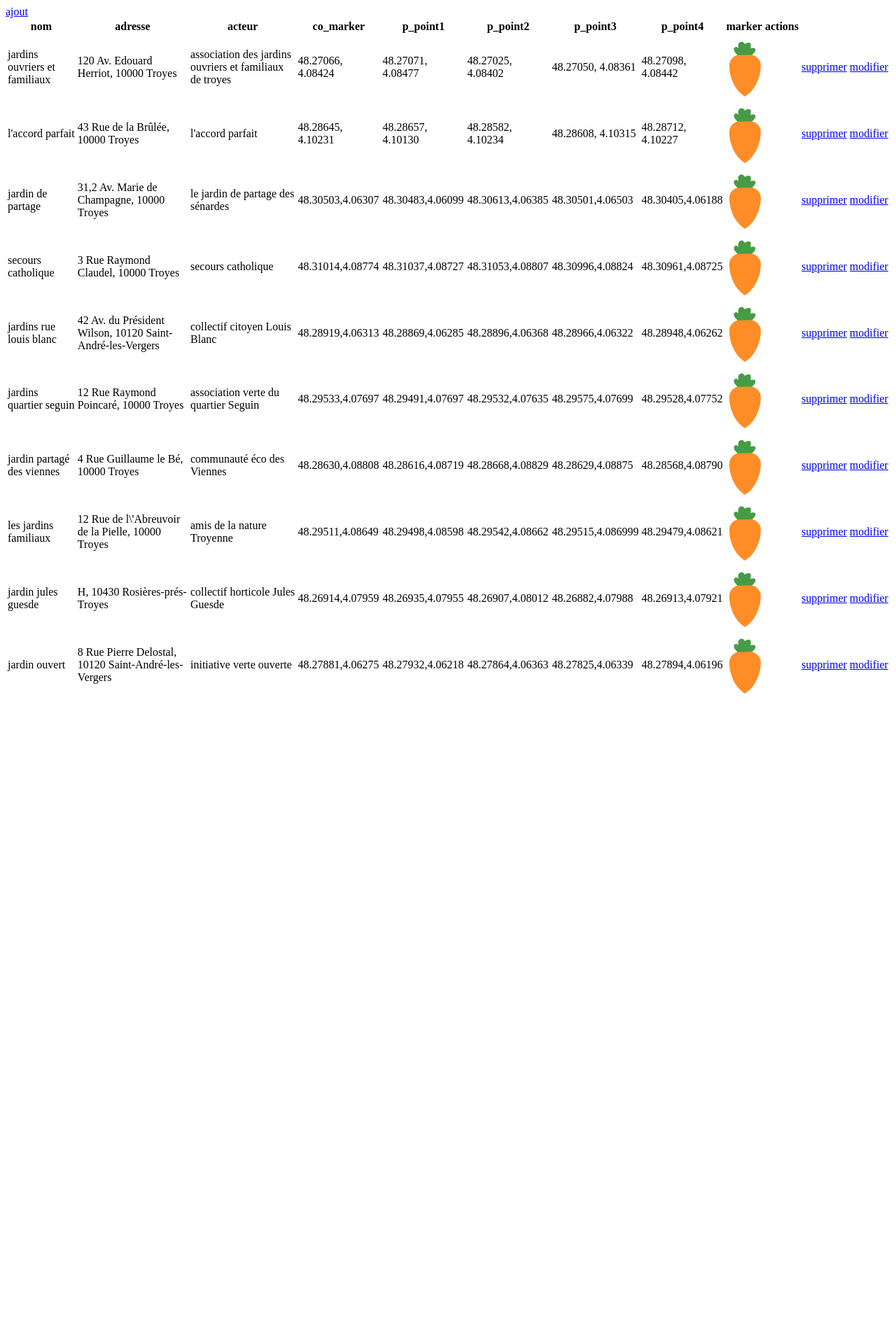
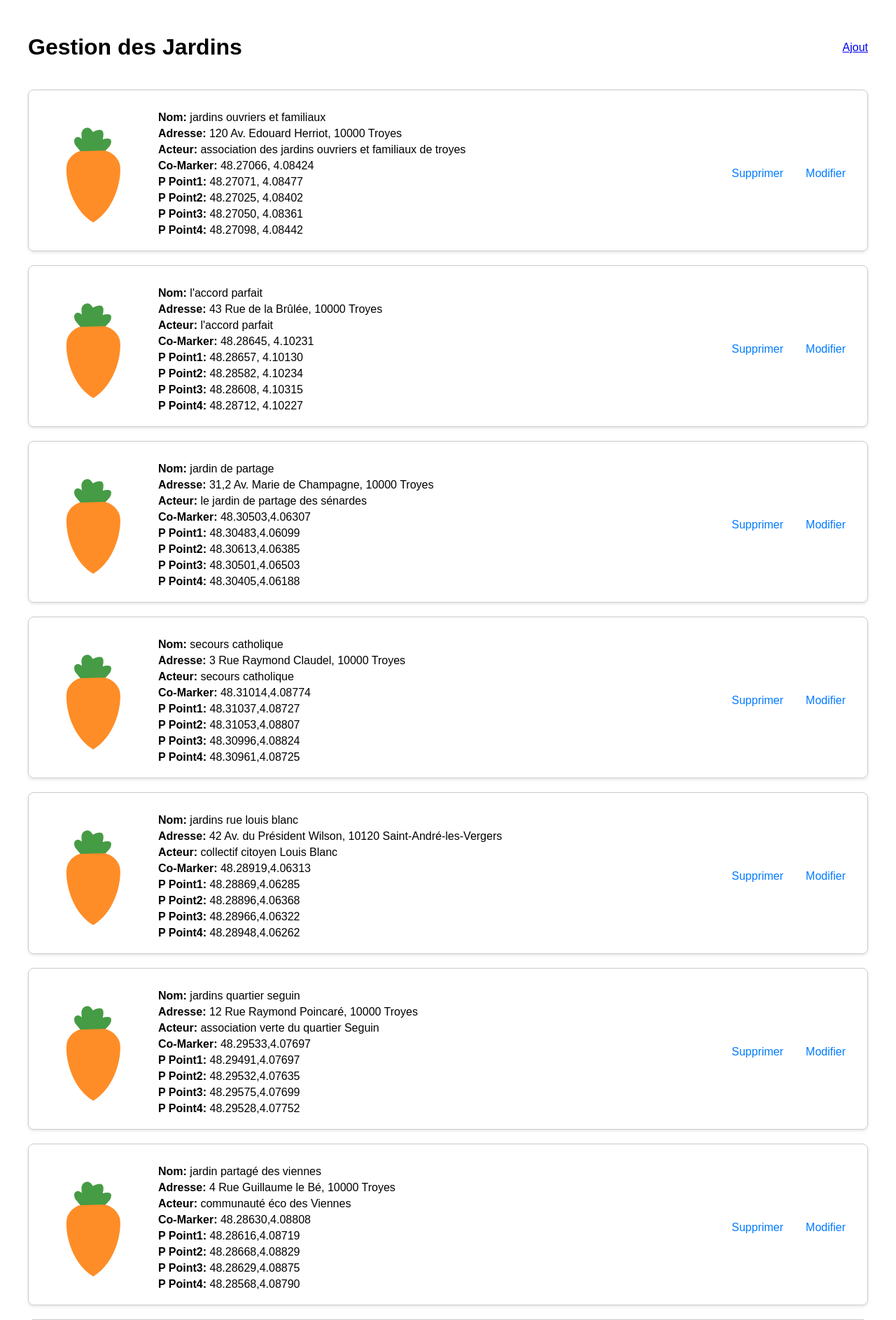
Before and after one commit to charlie-git-hub/sae202, a PHP site: page /gestion_map.php in a window 1280 px wide. Shown: the top 1886 px of the page at 70% size. Before the commit the page ends 991 px from the top, so only its background shows below. Run offline with PHP 8.4, Linux system fonts and the light colour scheme; data comes from the database, SQL or seed files in the repository.

Commit message:
modification style gestion

```diff
--- a/gestion_map.php
+++ b/gestion_map.php
@@ -1,10 +1,87 @@
 <!DOCTYPE html>
 <html>
 <head>
-    <title>Formulaire</title>
+    <title>Gestion</title>
+    <style>
+        body {
+            font-family: Arial, sans-serif;
+        }
+
+        .container {
+            max-width: 1200px;
+            margin: 0 auto;
+            padding: 20px;
+        }
+
+        .header {
+            display: flex;
+            justify-content: space-between;
+            align-items: center;
+            margin-bottom: 20px;
+        }
+
+        .card {
+            border: 1px solid #ccc;
+            border-radius: 8px;
+            margin-bottom: 20px;
+            padding: 15px;
+            box-shadow: 0 2px 4px rgba(0, 0, 0, 0.1);
+            display: flex;
+            flex-direction: column;
+            justify-content: space-between;
+        }
+
+        .card img {
+            max-width: 100%;
+            height: auto;
+            border-radius: 8px;
+        }
+
+        .card-content {
+            margin-top: 10px;
+        }
+
+        .card-content p {
+            margin: 5px 0;
+        }
+
+        .actions {
+            margin-top: 10px;
+            display: flex;
+            justify-content: space-between;
+        }
+
+        .actions a {
+            text-decoration: none;
+            color: #007BFF;
+            margin: 1rem;
+        }
+
+        @media (min-width: 600px) {
+            .card {
+                flex-direction: row;
+                align-items: center;
+            }
+
+            .card img {
+                width: 150px;
+                height: 150px;
+                margin-right: 20px;
+            }
+
+            .card-content {
+                flex: 1;
+            }
+        }
+    </style>
 </head>
 <body>
-    <a href="ajout_map.php">ajout</a>
+    <div class="container">
+        <div class="header">
+            <h1>Gestion des Jardins</h1>
+            <a href="ajout_map.php">Ajout</a>
+        </div>
+
         <?php
         include('traitements/conf.inc.php');
 
@@ -15,34 +92,33 @@
             $jardins = 'SELECT * FROM jardins';
             $resultat_jardins = $mabd->query($jardins);
 
-        echo '<table id="listing">';
-        echo '<tr><th>nom</th><th>adresse</th><th>acteur</th><th>co_marker</th><th>p_point1</th><th>p_point2</th><th>p_point3</th><th>p_point4</th><th>marker</th><th>actions</th></tr>';
-
             foreach ($resultat_jardins as $jardin) {
-            echo '<tr>';
-            echo '<td>' . htmlspecialchars($jardin['nom']) . '</td>';
-            echo '<td>' . htmlspecialchars($jardin['adresse']) . '</td>';
-            echo '<td>' . htmlspecialchars($jardin['acteur']) . '</td>';
-            echo '<td>' . htmlspecialchars($jardin['co_marker']) . '</td>';
-            echo '<td>' . htmlspecialchars($jardin['p_point1']) . '</td>';
-            echo '<td>' . htmlspecialchars($jardin['p_point2']) . '</td>';
-            echo '<td>' . htmlspecialchars($jardin['p_point3']) . '</td>';
-            echo '<td>' . htmlspecialchars($jardin['p_point4']) . '</td>';
-            echo '<td id="tab_img">' . '<img src="data/images/markers/' . htmlspecialchars($jardin['marker']) . '" alt="Marker"></td>';
-            echo '<td>';
-            echo '<td><a class="supp" href="traitements/supp_map.php?nom=' . urlencode($jardin['nom']) . '">supprimer</a> </td>';
-            echo '<td><a href="modif_map.php?nom=' . urlencode($jardin['nom']) . '">modifier</a></td>';
-            echo '</td>';
-            echo '</tr>';
+                echo '<div class="card">';
+                echo '<img src="data/images/markers/' . htmlspecialchars($jardin['marker']) . '" alt="Marker">';
+                echo '<div class="card-content">';
+                echo '<p><strong>Nom:</strong> ' . htmlspecialchars($jardin['nom']) . '</p>';
+                echo '<p><strong>Adresse:</strong> ' . htmlspecialchars($jardin['adresse']) . '</p>';
+                echo '<p><strong>Acteur:</strong> ' . htmlspecialchars($jardin['acteur']) . '</p>';
+                echo '<p><strong>Co-Marker:</strong> ' . htmlspecialchars($jardin['co_marker']) . '</p>';
+                echo '<p><strong>P Point1:</strong> ' . htmlspecialchars($jardin['p_point1']) . '</p>';
+                echo '<p><strong>P Point2:</strong> ' . htmlspecialchars($jardin['p_point2']) . '</p>';
+                echo '<p><strong>P Point3:</strong> ' . htmlspecialchars($jardin['p_point3']) . '</p>';
+                echo '<p><strong>P Point4:</strong> ' . htmlspecialchars($jardin['p_point4']) . '</p>';
+                echo '</div>';
+                echo '<div class="actions">';
+                echo '<a class="supp" href="traitements/supp_map.php?nom=' . urlencode($jardin['nom']) . '">Supprimer</a>';
+                echo '<a href="modif_map.php?nom=' . urlencode($jardin['nom']) . '">Modifier</a>';
+                echo '</div>';
+                echo '</div>';
             }
-
-        echo '</table>';
 
         } catch (PDOException $e) {
             echo "Erreur : " . $e->getMessage();
             exit;
         }
         ?>
+    </div>
+
     <script>
         document.querySelectorAll('.supp').forEach(function(btn) {
             btn.addEventListener('click', function(event) {
--- a/map.php
+++ b/map.php
@@ -9,7 +9,7 @@
     <style>
         #map { height: 100vh; }
     </style>
-    <title>Document</title>
+    <title>Carte</title>
 </head>
 <body>
 <?php
```
Lines whose indentation alone changed are shown as unchanged.
